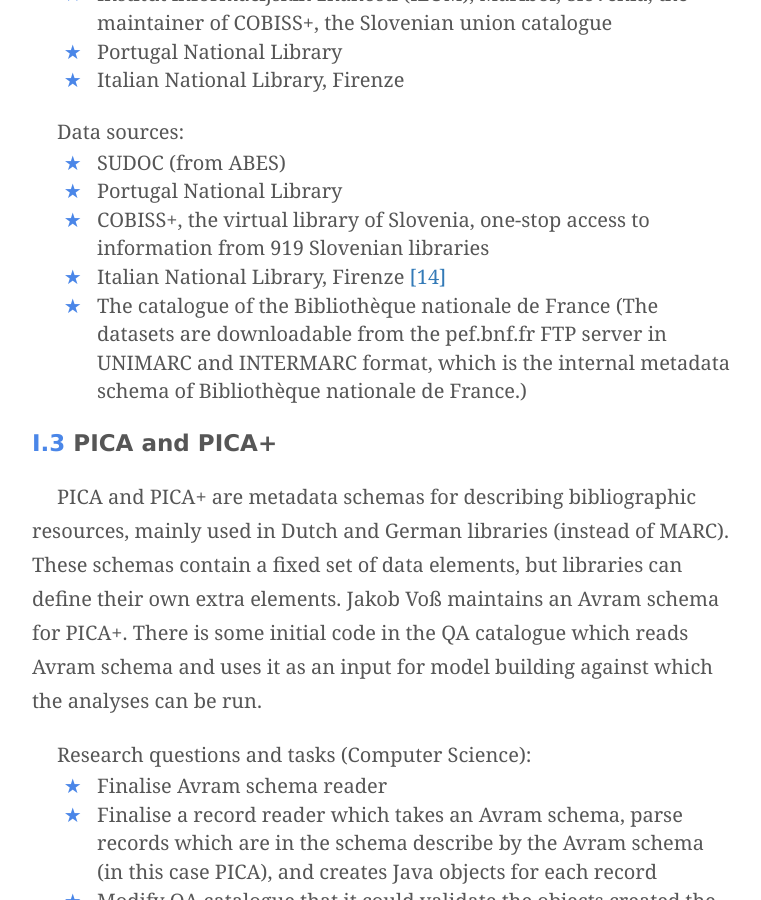
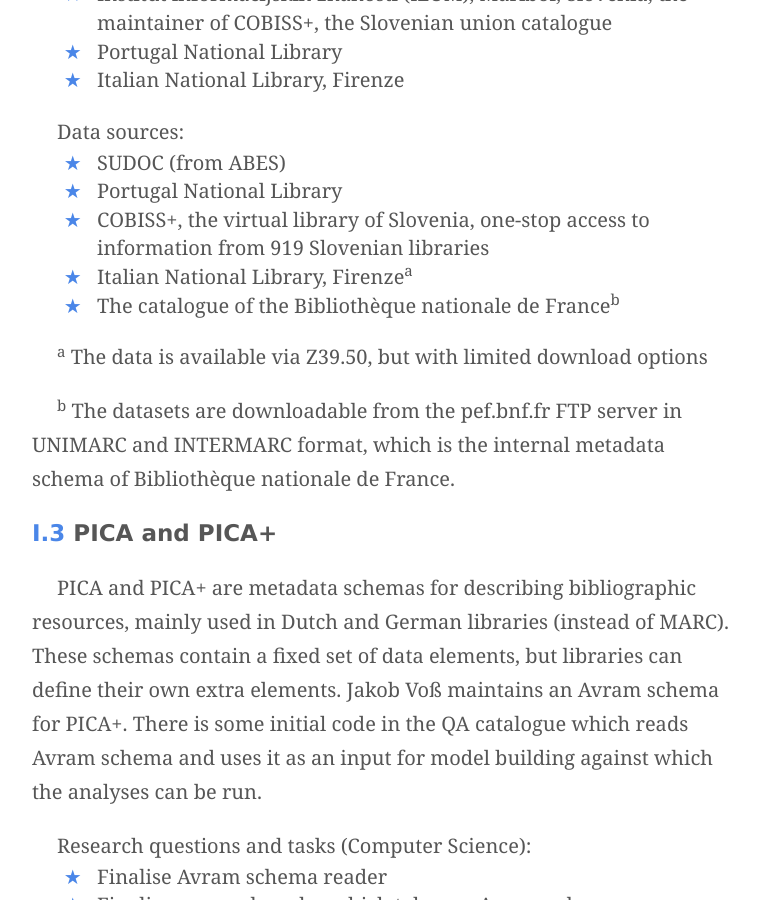
Before and after one commit to pkiraly/pkiraly.github.io, a Jekyll site: the page built from topics.md, in a window 1280 px wide and 900 px high, scrolled down 7354 px. Shown: the whole window, without its empty margins (258-1019 px from the left). Built offline with Jekyll 4.4.1, drawn with Linux system fonts in a browser that asks for light colours; nearby versions of some CDN libraries; some web fonts are replaced; comment, search, counter and statistics services are not loaded.

Commit message:
add topics

```diff
--- a/topics.md
+++ b/topics.md
@@ -150,8 +150,12 @@
 * SUDOC (from ABES)
 * Portugal National Library
 * COBISS+, the virtual library of Slovenia, one-stop access to information from 919 Slovenian libraries
-* Italian National Library, Firenze <a href="#ftnt14" id="ftnt_ref14">[14]</a>
-* The catalogue of the Biblioth&egrave;que nationale de France (The datasets are downloadable from the pef.bnf.fr FTP server in UNIMARC and INTERMARC format, which is the internal metadata schema of Biblioth&egrave;que nationale de France.)
+* Italian National Library, Firenze<sup>a</sup>
+* The catalogue of the Biblioth&egrave;que nationale de France<sup>b</sup>
+
+<sup>a</sup> The data is available via Z39.50, but with limited download options
+
+<sup>b</sup> The datasets are downloadable from the pef.bnf.fr FTP server in UNIMARC and INTERMARC format, which is the internal metadata schema of Biblioth&egrave;que nationale de France.
 
 <h2 class="c18" id="I.3"><span class="blue">I.3</span> PICA and PICA+</h2>
 
```
